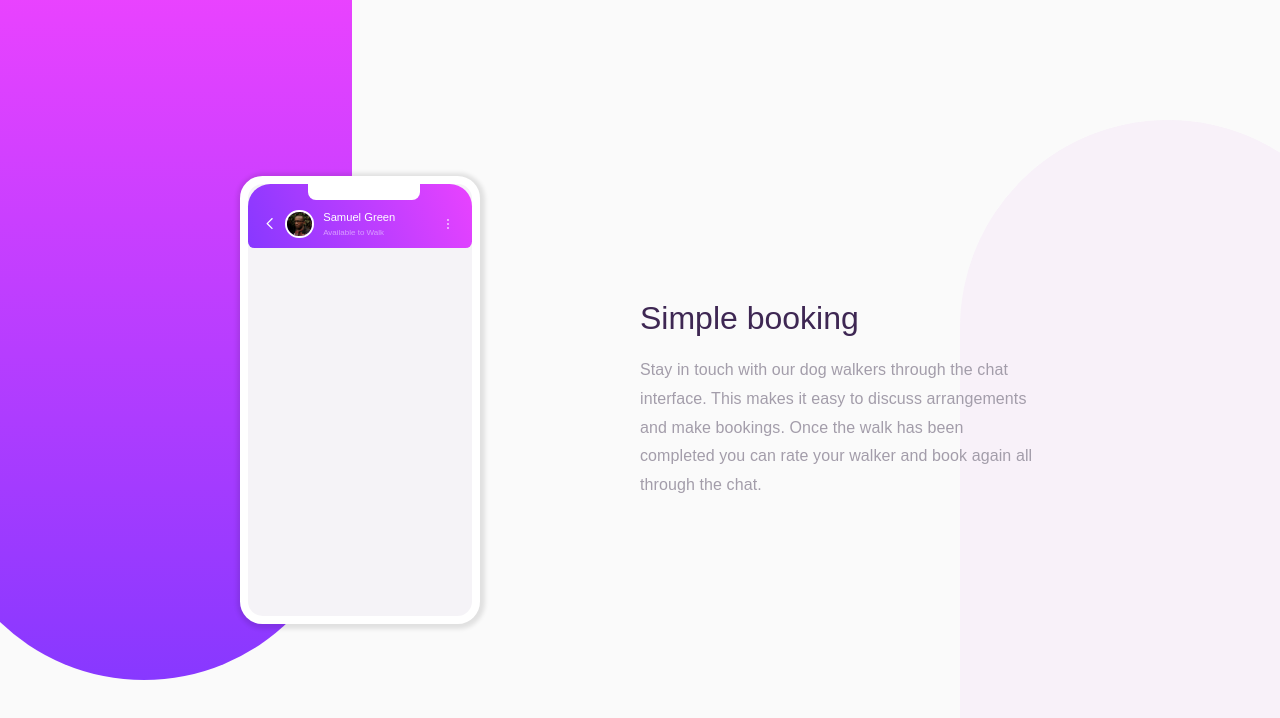
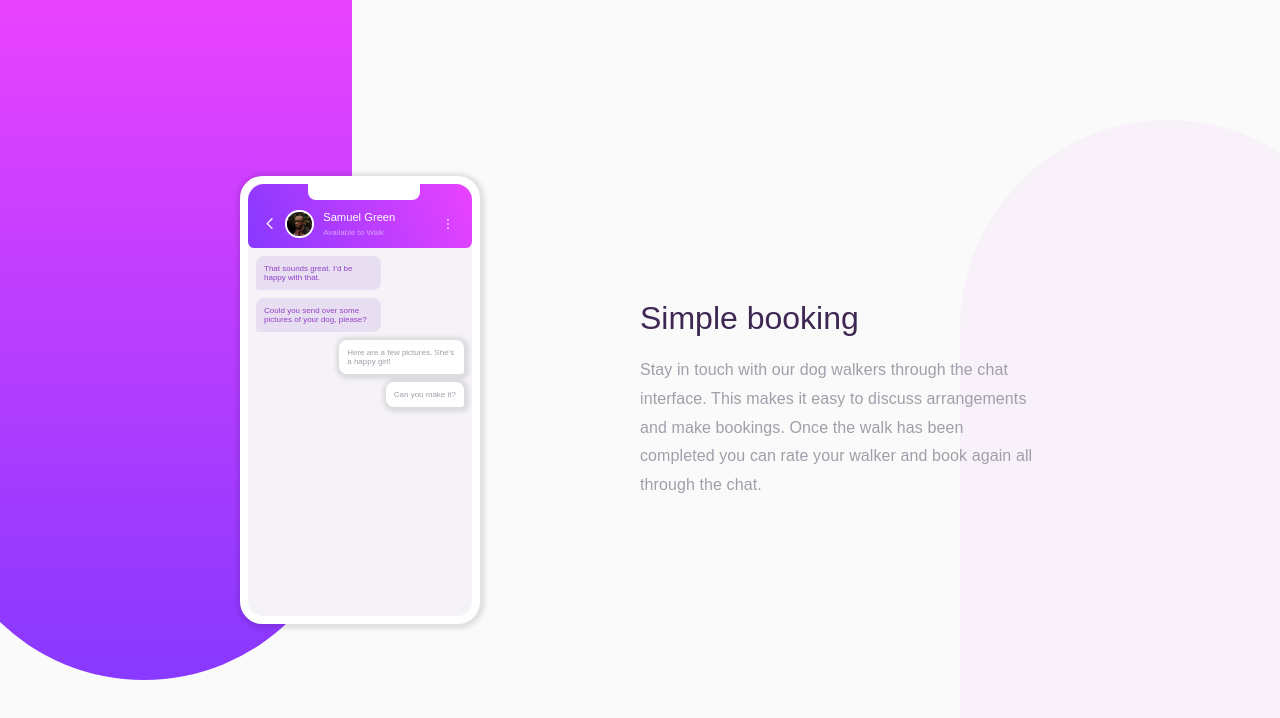
Before and after one commit to confett0/chat-app-css-illustration, a React (Vite) app: page / in a window 1280 px wide. Shown: the top 718 px of the page. Built offline with nearby package versions, Linux system fonts and the light colour scheme.

Commit message:
Create AppBody component

```diff
--- a/src/App.css
+++ b/src/App.css
@@ -50,7 +50,6 @@ body::after  {
 
 .phone {
   background-color: hsl(270, 20%, 96%);
-  ;
   border: 8px solid #fff;
   border-radius: 1.4rem;
   box-shadow: 1px 1px 4px 4px rgba(0, 0, 0, 0.1);
@@ -58,10 +57,10 @@ body::after  {
   height: 28rem;
 }
 
-.phone-header {
+.app-header {
   align-items: center;
   background: linear-gradient(247deg, hsl(293, 100%, 63%), hsl(264, 100%, 61%));
-  border-radius: 1.4rem 1.4rem 0.4rem 0.4rem;
+  border-radius: 1rem 1rem 0.4rem 0.4rem;
   color: #fff;
   display: flex;
   gap: 0.6rem;
@@ -70,7 +69,7 @@ body::after  {
   position: relative;
 }
 
-.phone-header::before {
+.app-header::before {
   background-color: #fff;
   border-radius: 0 0 0.5rem 0.5rem;
   content: "";
@@ -82,13 +81,13 @@ body::after  {
   left: 27%;
 }
 
-.phone-header h3 {
+.app-header h3 {
   font-weight: 500;
   font-size: 0.7rem;
   margin-bottom: 0.3rem;
 }
 
-.phone-header p {
+.app-header p {
   color: hsl(276, 100%, 81%);
   font-size: 0.5rem;
 }
@@ -101,6 +100,32 @@ body::after  {
 
 #three-dots {
   margin-left: auto;
+}
+
+.app-body {
+  display: grid;
+  padding: 0.5rem;
+}
+
+.chat {
+  border-radius: 0.5rem;
+  font-size: 0.5rem;
+  margin-bottom: 0.5rem;
+  padding: 0.5rem;
+  max-width: 60%;
+}
+
+.left {
+  background-color: rgb(232, 222, 241);
+  border-bottom-left-radius: 0.2rem;
+  color: hsl(276, 55%, 52%);
+}
+
+.right {
+  background-color: #fff;
+  border-bottom-right-radius: 0.2rem;
+  box-shadow: 1px 1px 4px 4px rgba(0, 0, 0, 0.1);
+  justify-self: end;
 }
 
 .text {
--- /dev/null
+++ b/src/AppBody.jsx
@@ -0,0 +1,10 @@
+export default function AppBody() {
+    return (
+        <div className="app-body">
+            <p className="chat left">That sounds great. I’d be happy with that.</p>
+            <p className="chat left">Could you send over some pictures of your dog, please?</p>
+            <p className="chat right">Here are a few pictures. She’s a happy girl!</p>
+            <p className="chat right">Can you make it?</p>
+        </div>
+    )
+}
--- a/src/AppHeader.jsx
+++ b/src/AppHeader.jsx
@@ -1,6 +1,6 @@
 export default function AppHeader() {
   return (
-    <div className="phone-header">
+    <div className="app-header">
       <svg
         height="0.7rem"
         width="0.7rem"
--- a/src/Phone.jsx
+++ b/src/Phone.jsx
@@ -1,9 +1,11 @@
 import AppHeader from "./AppHeader";
+import AppBody from "./AppBody";
 
 export default function Phone() {
   return (
     <div className="phone">
       <AppHeader />
+      <AppBody />
     </div>
   );
 }
```
